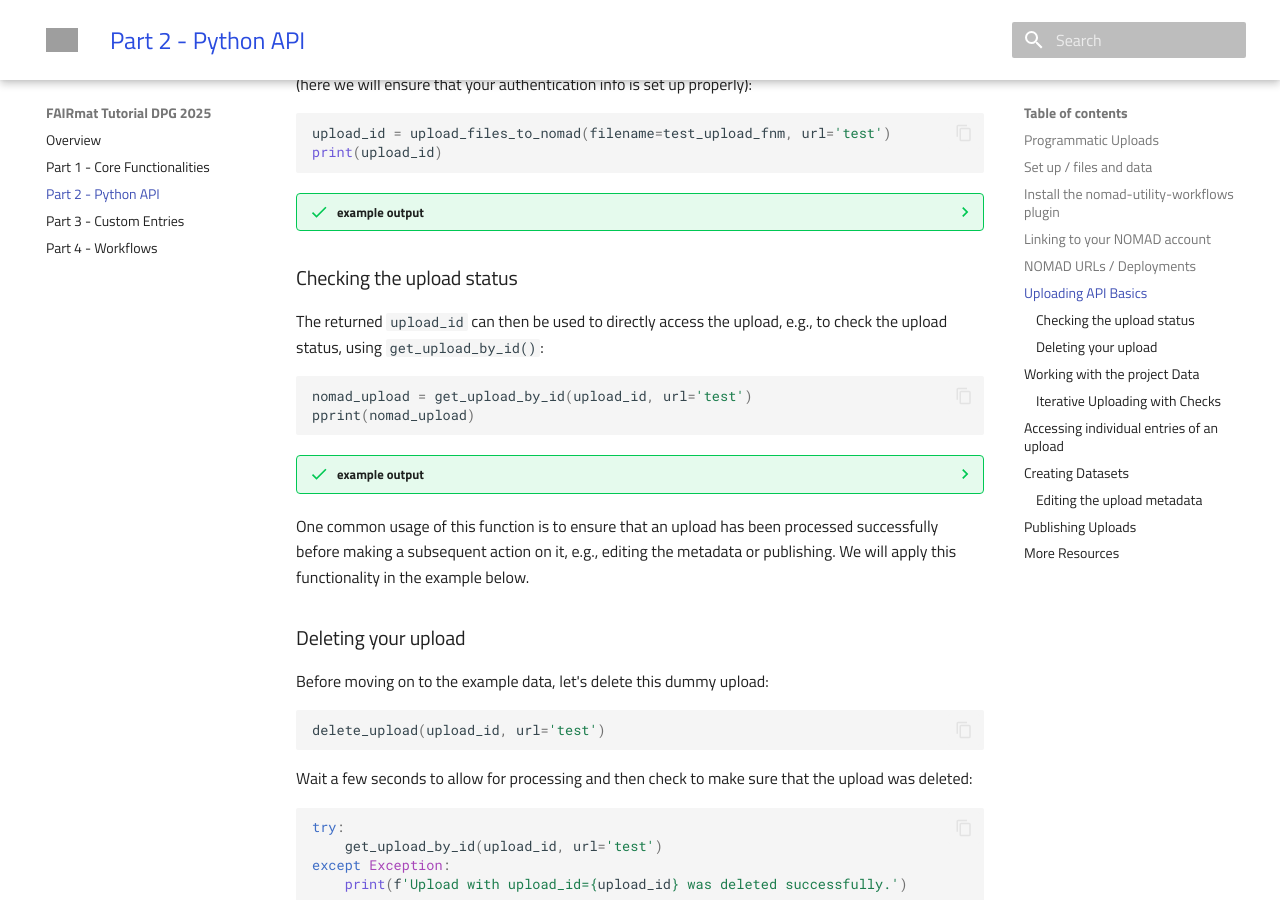
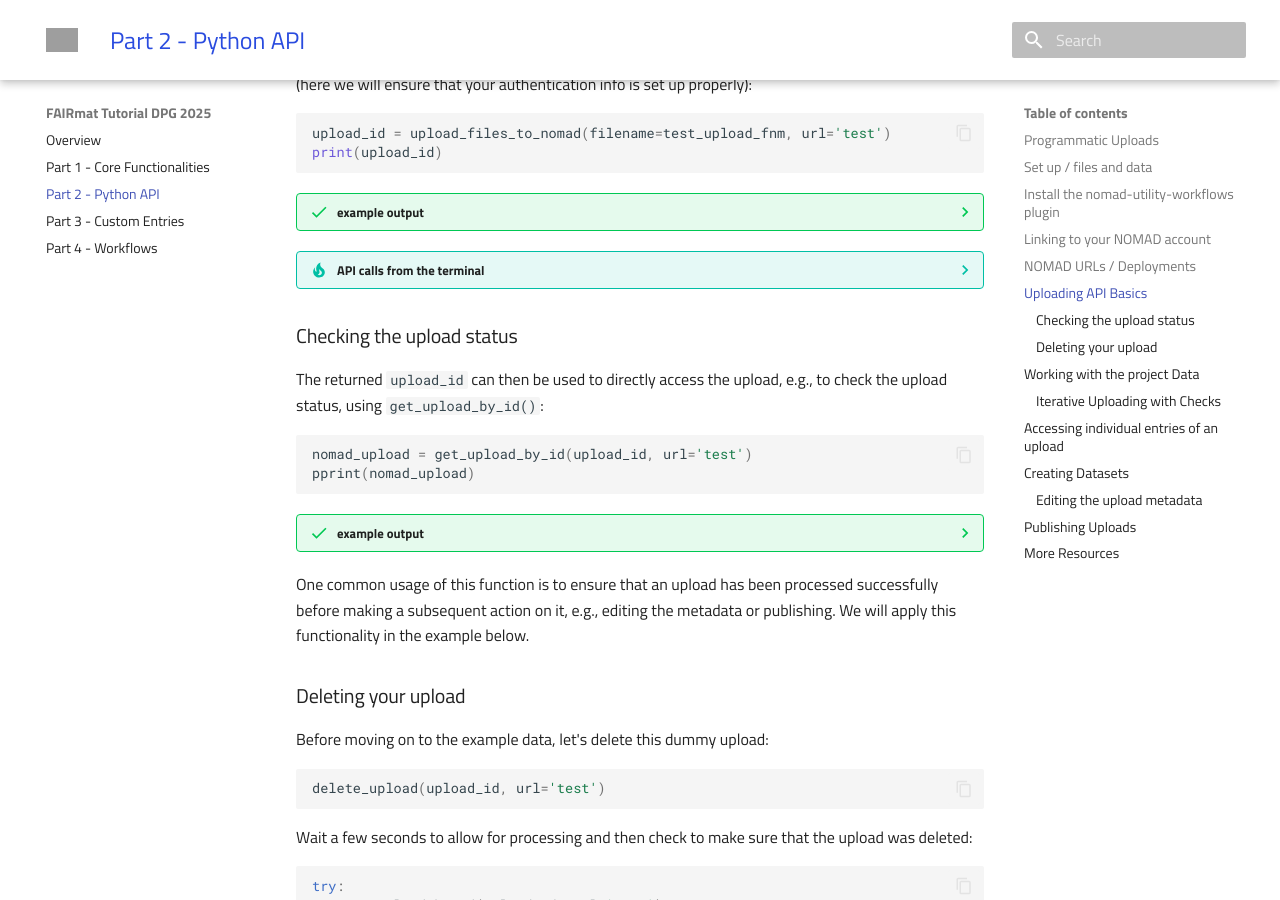
Before and after one commit to FAIRmat-NFDI/nomad-tutorial-workflows, an MkDocs documentation site: the page built from docs/api.md, in a window 1280 px wide and 900 px high, scrolled down 3270 px. Built offline with MkDocs 1.6.1 and Material for MkDocs 9.7.7, drawn with Linux system fonts in a browser that asks for light colours; nearby versions of some CDN libraries; library files that are not in the unit come from our copies; some of the changed lines change nothing that is shown; grey boxes are pictures that could not be loaded.

Commit message:
Provide terminal commands for pinging API

````diff
--- a/docs/api.md
+++ b/docs/api.md
@@ -133,7 +133,17 @@
     'RdA_3ZsOTMqbtAhYLivVsw'
     ```
 
+??? tip "API calls from the terminal"
+    If you want to upload a file via the terminal, **instead of the NOMAD Workflow utilities shown above**, use
 
+    ```bash
+    curl -X GET  "https://nomad-lab.eu/prod/v1/test/api/v1/auth/token?username=<your-username>&password=<your-password>"
+    curl -X POST -T basic_eln_entry.archive.yaml "https://nomad-lab.eu/prod/v1/test/api/v1/uploads?token=<your-token>"
+    ```
+
+    The first command retrieves your temporary token, which is then used in the follow-up command.
+    Note the placeholders.
+    You can also find an example command (with your token inserted already) on the `Uploads` page, once logged in.
 
 ### Checking the upload status
 
````
